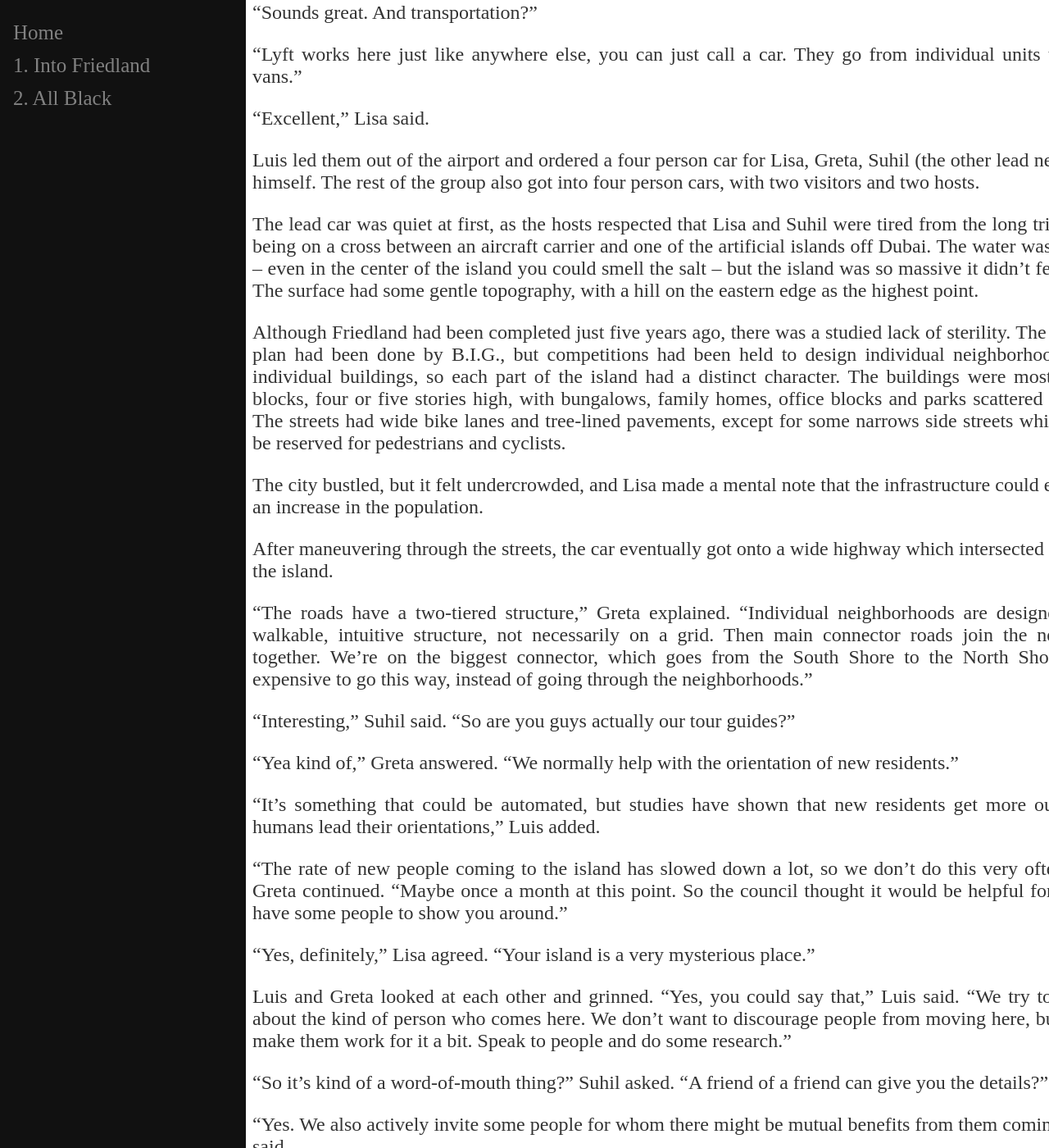
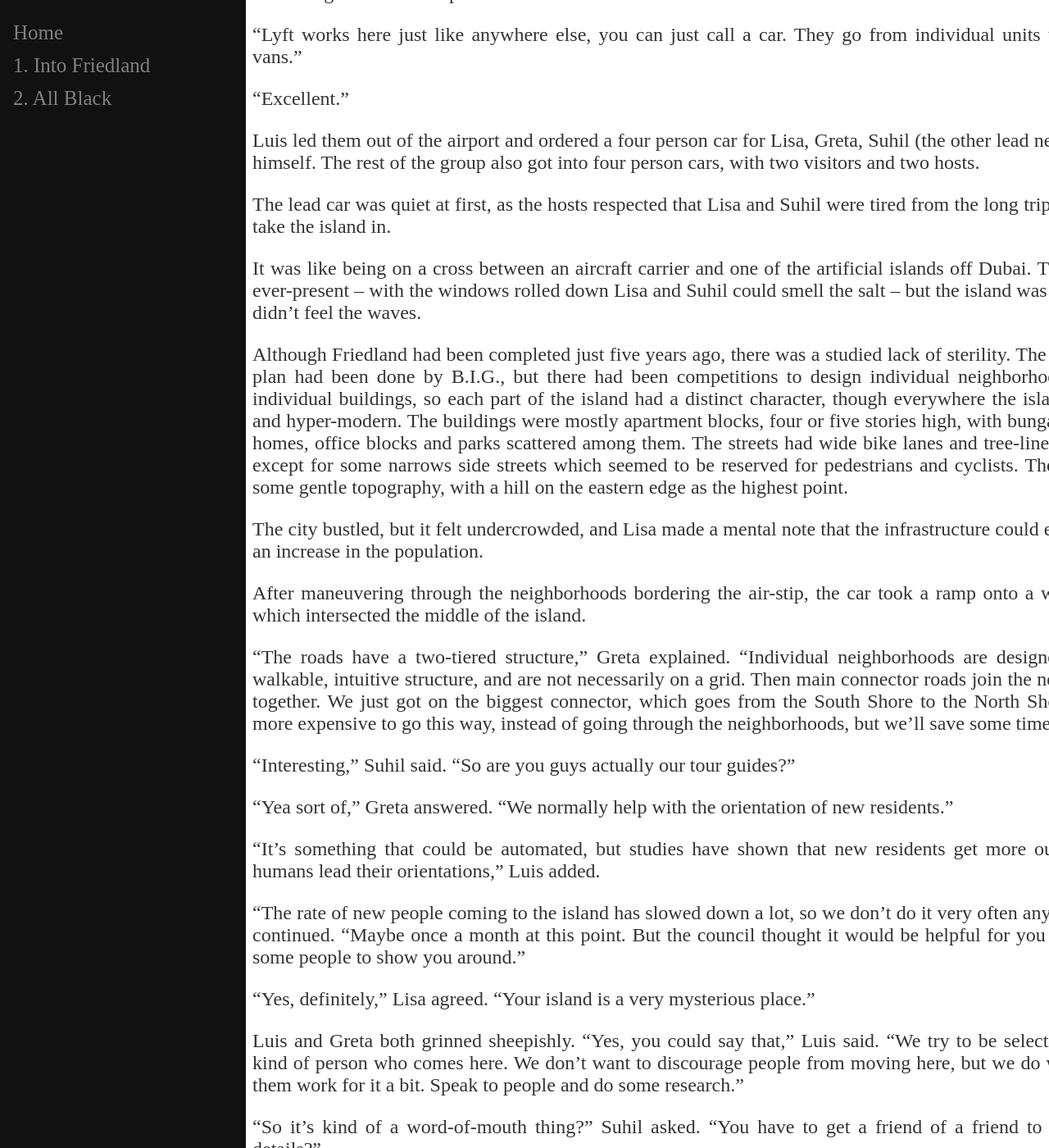
Before and after one commit to fylobc/fylobc.github.io, a Jekyll site: the page built from _parts/Part_0.md, in a window 1280 px wide and 1400 px high, scrolled down 2944 px. Shown: the whole window at 82% size. Built offline with Jekyll 4.4.1, drawn with Linux system fonts in a browser that asks for light colours; some of the changed text lies outside the part shown.

Commit message:
Working on part 1

```diff
--- a/_parts/Part_0.md
+++ b/_parts/Part_0.md
@@ -19,7 +19,7 @@
 
 Lisa nodded and looked through the notes she had made in preparation for the meeting. “So what’s your advice?” she asked.
 
-“It’s a bit of a Catch-22,” Professor Ervin said. “You want to keep an open mind, because they will have useful ideas. And their optimism is infectious, you’ll feel energized. But you should also be wary. Listen to what they have to say, then give yourself some time to process it. You might realize there’s a detail that bothers you.”
+“It’s a bit of a Catch-22,” Professor Ervin said. “You'll want to keep an open mind, because they will have useful ideas. And their optimism is infectious, you’ll feel energized. But you should also be wary. Listen to what they have to say, then give yourself some time to process it. You might realize there’s a detail that bothers you.”
 
 “Thanks, I’ll keep that in mind. And thanks again for meeting with me.”
 
@@ -37,17 +37,15 @@
 
 Outsiders also couldn’t access the island's property agreements, though in theory there was enough space for Friedland to take in 10 000 refugees, especially since its inhabitants tended to travel a lot. If the residents were particularly moved, they might even be persuaded to build another island to house refugees. That was a dream scenario, but she didn’t rule it out. As everyone had stressed to her, the people who lived in Friedland liked thinking outside the box, and building a new island was an innovative way of addressing the refugee crisis.
 
-On the other hand, Friedland was an oasis of techno-libertarians, who didn’t seem like the sort of people who worried too much about things like housing refugees. Lisa had read that one of the island’s main philanthropic endeavors was the Artificial Intelligence Containment Institute, which studied how to control superintelligent programs. The Friedland community considered these to be the most dangerous risk to humanity and funding this research was viewed as the most effective form of philanthropy.
+On the other hand, Friedland was an oasis of techno-libertarians, who didn’t seem like the sort of people who worried too much about things like housing refugees. Lisa had read that one of the island’s main philanthropic endeavors was the Artificial Intelligence Containment Institute, which studied how to control superintelligent programs. To the Friedland community these were the greatest risk to humanity and funding this research was viewed as the most effective form of philanthropy.
 
-So the team had had to prepare for any possibility, from outright rejection to an offer to house a substantial fraction of the global refugee population. Lisa had met with various people who might give her some insight on what to expect: political scientists, economists, psychologists and people in tech who hadn’t moved to the island, but no one given her anything more than general negotiating advice. The problem was no one had ever moved back off the island, so all the information the team had came from the agreement founding Friedland and from trawling through the internet and public posts on social media. It had occurred to Lisa that the island might encourage a culture of secrecy exactly to gain an advantage in negotiating with outsiders.
+So the negotiating team had had to prepare for any possibility, from outright rejection to an offer to house a substantial fraction of the global refugee population. Lisa had met with various people who might give her some insight on what to expect: political scientists, economists, psychologists and people in tech who hadn’t moved to the island, but no one had given her anything more than general negotiating advice. The problem was no one had ever moved back off the island, so all the information the team had came from the agreement founding Friedland and from trawling through the internet and public posts on social media. It had occurred to Lisa that the island might encourage a culture of secrecy exactly to gain an advantage in negotiating with outsiders.
 
 Despite her unease, there was nothing more Lisa could do, so she selected a movie on the screen and tried to relax as the plane started its descent over the south Pacific.
 
 <hr>
 
-A welcome party met Lisa and her team as they de-planed at Nozick airport. They were all dressed casually, in sandals, t-shirts and shorts, and Lisa felt overdressed in her white blouse and black slacks.
-
-A man and a woman approached the group, and the man said "Heya," to Lisa, extending his right hand. “I’m Luis and this is Greta. We’re here to take you to your apartments."
+A welcome party met Lisa and her team as they de-planed at Nozick airport, all dressed casually, in sandals, t-shirts and shorts, and Lisa felt overdressed in her white blouse and black slacks. A man and a woman approached the group, and the man said "Heya," to Lisa, extending his right hand. “I’m Luis and this is Greta. We’re here to take you to your apartments."
 
 "Wonderful, thank you," Lisa replied. She hadn't been sure what to expect.
 
@@ -59,9 +57,9 @@
 
 "You get what you pay for I guess," Lisa said wrily.
 
-"Ha ha, yes, very true," Luis laughed, then: "here, let me take your bag.”
+"Ha ha, yes, very true," Luis laughed. "Here, let me take your bag.”
 
-“Thanks,” Lisa said as Luis took the handle of her roller bag.
+“Thank you,” Lisa replied as Luis took the handle of her roller bag.
 
 “We’ve split you up across four apartments, four in each," he explained. "They’re on the other side of the island, the North Shore, looking out over the water. They're pretty nice, I think you’ll like them.”
 
@@ -69,41 +67,43 @@
 
 “Lyft works here just like anywhere else, you can just call a car. They go from individual units to six people vans.”
 
-“Excellent,” Lisa said.
+“Excellent.”
 
 Luis led them out of the airport and ordered a four person car for Lisa, Greta, Suhil (the other lead negotiator) and himself. The rest of the group also got into four person cars, with two visitors and two hosts.
 
-The lead car was quiet at first, as the hosts respected that Lisa and Suhil were tired from the long trip. It was like being on a cross between an aircraft carrier and one of the artificial islands off Dubai. The water was ever-present -- even in the center of the island you could smell the salt -- but the island was so massive it didn't feel the waves. The surface had some gentle topography, with a hill on the eastern edge as the highest point.
+The lead car was quiet at first, as the hosts respected that Lisa and Suhil were tired from the long trip and let them take the island in.
 
-Although Friedland had been completed just five years ago, there was a studied lack of sterility. The master urban plan had been done by B.I.G., but competitions had been held to design individual neighborhoors, and even individual buildings, so each part of the island had a distinct character. The buildings were mostly apartment blocks, four or five stories high, with bungalows, family homes, office blocks and parks scattered among them. The streets had wide bike lanes and tree-lined pavements, except for some narrows side streets which seemed to be reserved for pedestrians and cyclists.
+It was like being on a cross between an aircraft carrier and one of the artificial islands off Dubai. The water was ever-present -- with the windows rolled down Lisa and Suhil could smell the salt -- but the island was so massive it didn't feel the waves.
+
+Although Friedland had been completed just five years ago, there was a studied lack of sterility. The master urban plan had been done by B.I.G., but there had been competitions to design individual neighborhoors and even individual buildings, so each part of the island had a distinct character, though everywhere the island was sleek and hyper-modern. The buildings were mostly apartment blocks, four or five stories high, with bungalows, family homes, office blocks and parks scattered among them. The streets had wide bike lanes and tree-lined pavements, except for some narrows side streets which seemed to be reserved for pedestrians and cyclists. The surface had some gentle topography, with a hill on the eastern edge as the highest point.
 
 The city bustled, but it felt undercrowded, and Lisa made a mental note that the infrastructure could easily support an increase in the population.
 
-After maneuvering through the streets, the car eventually got onto a wide highway which intersected the middle of the island.
+After maneuvering through the neighborhoods bordering the air-stip, the car took a ramp onto a wide highway which intersected the middle of the island.
 
-"The roads have a two-tiered structure," Greta explained. "Individual neighborhoods are designed to have a walkable, intuitive structure, not necessarily on a grid. Then main connector roads join the neighborhoods together. We're on the biggest connector, which goes from the South Shore to the North Shore. It's more expensive to go this way, instead of going through the neighborhoods."
+"The roads have a two-tiered structure," Greta explained. "Individual neighborhoods are designed to have a walkable, intuitive structure, and are not necessarily on a grid. Then main connector roads join the neighborhoods together. We just got on the biggest connector, which goes from the South Shore to the North Shore. It's a bit more expensive to go this way, instead of going through the neighborhoods, but we'll save some time."
 
 "Interesting," Suhil said. "So are you guys actually our tour guides?"
 
-"Yea kind of," Greta answered. "We normally help with the orientation of new residents."
+"Yea sort of," Greta answered. "We normally help with the orientation of new residents."
 
 "It's something that could be automated, but studies have shown that new residents get more out of it when humans lead their orientations," Luis added.
 
-"The rate of new people coming to the island has slowed down a lot, so we don't do this very often anymore," Greta continued. "Maybe once a month at this point. So the council thought it would be helpful for you guys to have some people to show you around."
+"The rate of new people coming to the island has slowed down a lot, so we don't do it very often anymore," Greta continued. "Maybe once a month at this point. But the council thought it would be helpful for you guys to have some people to show you around."
 
 "Yes, definitely," Lisa agreed. "Your island is a very mysterious place."
 
-Luis and Greta looked at each other and grinned. "Yes, you could say that," Luis said. "We try to be selective about the kind of person who comes here. We don't want to discourage people from moving here, but we want to make them work for it a bit. Speak to people and do some research."
+Luis and Greta both grinned sheepishly. "Yes, you could say that," Luis said. "We try to be selective about the kind of person who comes here. We don't want to discourage people from moving here, but we do want to make them work for it a bit. Speak to people and do some research."
 
-"So it's kind of a word-of-mouth thing?" Suhil asked. "A friend of a friend can give you the details?"
+"So it's kind of a word-of-mouth thing?" Suhil asked. "You have to get a friend of a friend to give you the details?"
 
-"Yes. We also actively invite some people for whom there might be mutual benefits from them coming here," Luis said.
+"You could say that, yes. We also actively invite some people who we feel might benefit the community," Luis said.
 
-"It's also a matter of self-preservation," Greta added. "There were fears that some countries or organizations might try to intervene in the island, because they disagreed with a policy decision, to target specific individuals or for some other reason. By keeping them out of the loop we give them less reason to interfere."
+"But it's also a matter of self-preservation," Greta began. "There were fears that some countries or institutions might want to intervene in the island, because they disagreed with a policy decision, because they wanted to target a specific individual or for some other reason. But by keeping them out of the loop we give them less reason to interfere."
 
 "You have your own social media, right? Like a member-only version of Slack?" Lisa asked.
 
-"Yes, Delphi -- like the Oracle," Greta answered. "It's kind of a bulletin board for the island, where people can make announcements, post notes, request help," Greta explained.
+"Yes, Delphi -- like the Oracle," Greta answered. "It's a kind of bulletin board for the island, where people can make announcements, post notes, request help," Greta explained.
 
 "Is it anonymous?" Suhil asked.
 
--- a/index.html
+++ b/index.html
@@ -32,7 +32,6 @@
 <p class="ex"><font size = 5><i>"For many ages to come the old Adam will be so strong in us that everybody will need to do some work if he is to be contented. We shall do more things for ourselves than is usual with the rich to-day, only too glad to have small duties and tasks and routines. But beyond this, we shall endeavour to spread the bread thin on the butter-to make what work there is still to be done to be as widely shared as possible. Three-hour shifts or a fifteen-hour week may put off the problem for a great while. For three hours a day is quite enough to satisfy the old Adam in most of us!"</i> — John Maynard Keynes.</p>
 <p class="ex"><font size = 5><i>"Everything is what it is: liberty is liberty, not equality or fairness or justice or culture, or human happiness or a quiet conscience."</i> — Isaiah Berlin.</p>
 
-<p class="ex"><font size = 5>Please send comments and feedback to my <a href="mailto:nick.lutsko@gmail.com"> email</a> or to my <a href="https://twitter.com/Fylo_104">Twitter account</a>.</p>
 
 
 
```
